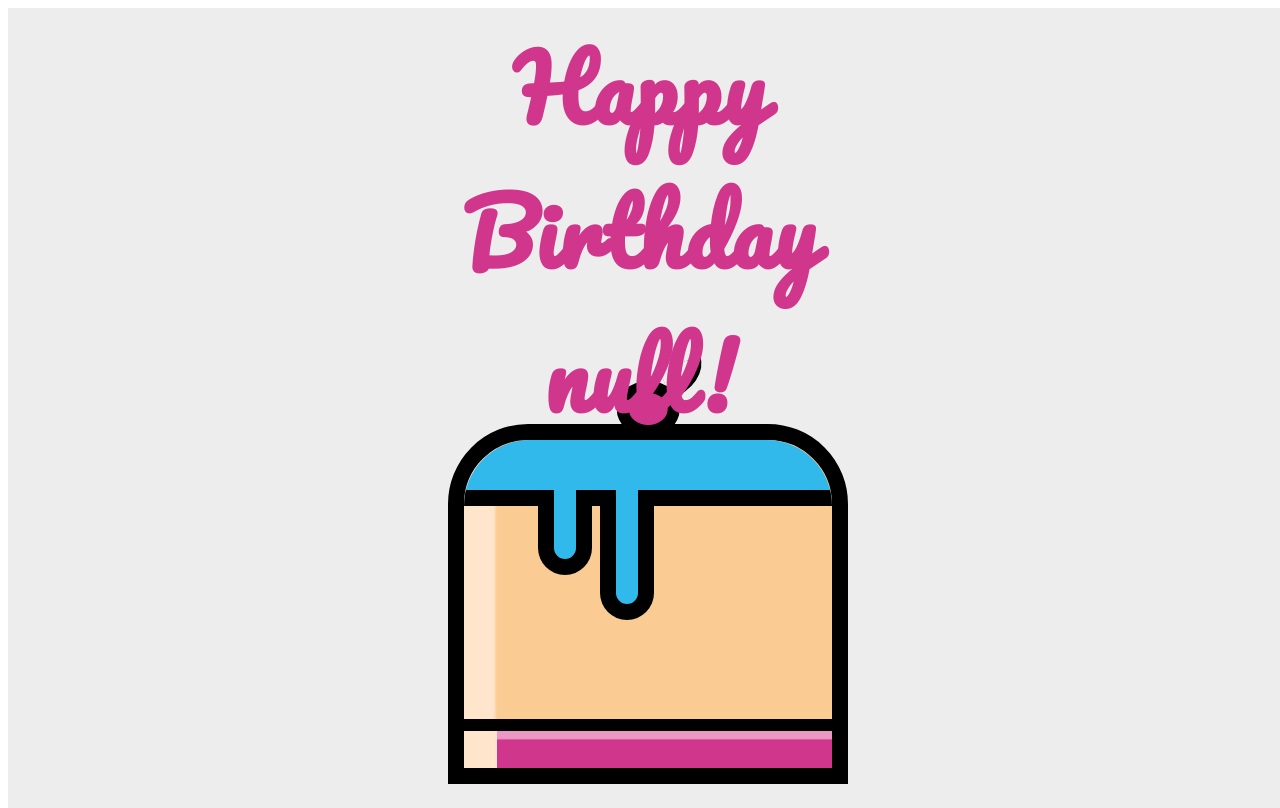
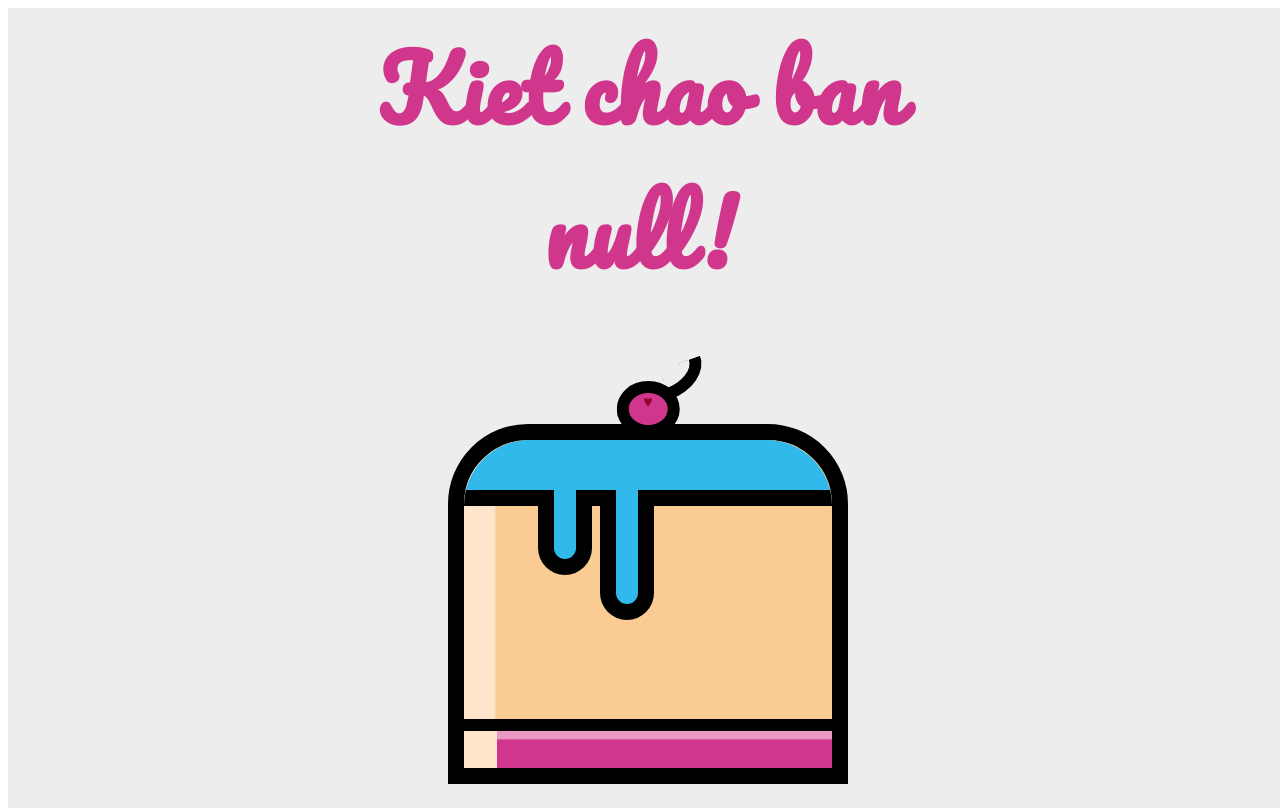
Before and after one commit to kietbg0079/hpide, a plain HTML site: page index.html in a window 1280 px wide. Drawn offline with Linux system fonts and the light colour scheme.

Commit message:
Update index.html

```diff
--- a/index.html
+++ b/index.html
@@ -236,6 +236,6 @@ body {
     const name = urlParams.get('name');
     const color = urlParams.get('color');
     var happy = document.getElementById('happy');
-    happy.innerHTML = "Happy Birthday<br>" + name + "!";
+    happy.innerHTML = "Kiet chao ban<br>" + name + "!";
     happy.style.color = color || '#d0378c';
 </script>
```
